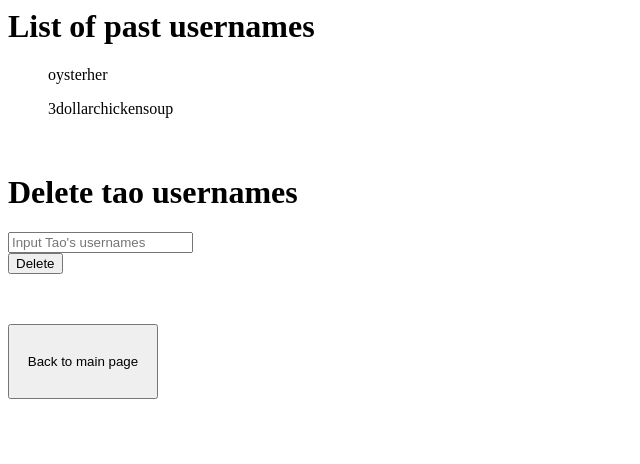
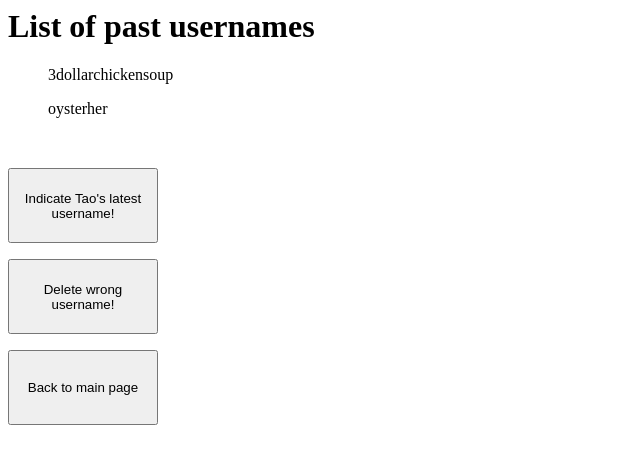
Before and after one commit to pinpingpong/istabanned, a Flask app: page /tao_usernames in a window 1280 px wide. Shown: the top 464 px of the page, without its empty margins (0-640 px from the left). Run offline with Flask 2, Linux system fonts and the light colour scheme.

Commit message:
Fixed pages to indicate, delete and add users

```diff
--- a/app.py
+++ b/app.py
@@ -2,21 +2,34 @@ from flask import Flask, request, render_template, redirect
 
 app = Flask(__name__)
 
-past_accounts = ['oysterher','3dollarchickensoup']
+past_accounts = ['3dollarchickensoup', 'oysterher']
 
 @app.route('/', methods=['GET','POST'])
 def hello_world():
-	latest_account = past_accounts[0]
+	latest_account = past_accounts[-1]
 	if request.method == "POST":
 		username = request.form.get("username")
 		past_accounts.append(username)
-		return render_template('list_of_users.html', past_accounts=past_accounts)
+		return redirect('/tao_usernames')
 	return render_template('main_page.html', latest_account = latest_account)
 
 
 @app.route('/tao_usernames', methods=['GET','POST'])
 def tmp():
+	return render_template('list_of_users.html', past_accounts=past_accounts)
+
+@app.route('/latest_user', methods=['GET','POST'])
+def tmp2():
 	if request.method == "POST":
-		username = request.form.get("username_delete")
+		option = request.form['options']
+		past_accounts.append(past_accounts.pop(past_accounts.index(option)))
+		return redirect('/')
+	return render_template('latest_user.html', past_accounts=past_accounts)
+
+@app.route('/delete_user', methods=['GET','POST'])
+def tmp3():
+	if request.method == "POST":
+		username = request.form.get("options_delete")
 		past_accounts.remove(username)
-	return render_template('list_of_users.html', past_accounts=past_accounts)
+		return redirect('tao_usernames')
+	return render_template('delete_user.html', past_accounts=past_accounts)
--- a/templates/list_of_users.html
+++ b/templates/list_of_users.html
@@ -9,17 +9,8 @@
      <ul>{{ account }} </ul>
   	  {% endfor %}
   	 <br>
-  	 <h1>Delete tao usernames</h1>
-     <form action="/tao_usernames" method="POST">
-
-        <div class="form-group">
-          <input type="text" class="form-control" id="username_delete" name="username_delete" placeholder="Input Tao's usernames">
-        </div>
-
-        <button type="submit" class="btn btn-primary">Delete</button>
-
-      </form>
-  	 <br>
+  	 <p><a href=latest_user ><button class=grey style="height:75px;width:150px">Indicate Tao's latest username!</button></a></p>
+  	 <p><a href=delete_user ><button class=grey style="height:75px;width:150px">Delete wrong username!</button></a></p>
   	 <p><a href=/ ><button class=grey style="height:75px;width:150px">Back to main page</button></a></p>
   </body>
 </html>
--- a/templates/main_page.html
+++ b/templates/main_page.html
@@ -10,9 +10,11 @@
     <br>
     <ul>{{latest_account}}</ul>
     <br>
-    <p><a href=tao_usernames ><button class=grey style="height:75px;width:150px">Show me Tao's usernames!</button></a></p>
+    <p><a href=latest_user ><button class=grey style="height:75px;width:150px">Indicate Tao's latest username!</button></a></p>
     <br>
-    <h1>Add Tao's past usernames </h1>
+    <p><a href=tao_usernames ><button class=grey style="height:75px;width:150px">Show me all of Tao's usernames!</button></a></p>
+    <br>
+    <h1>Add Tao's username</h1>
      <form action="/" method="POST">
 
         <div class="form-group">
```
Also changed, not shown: templates/delete_user.html (added, +19 -0 lines), templates/latest_user.html (added, +19 -0 lines), 1 other file.
